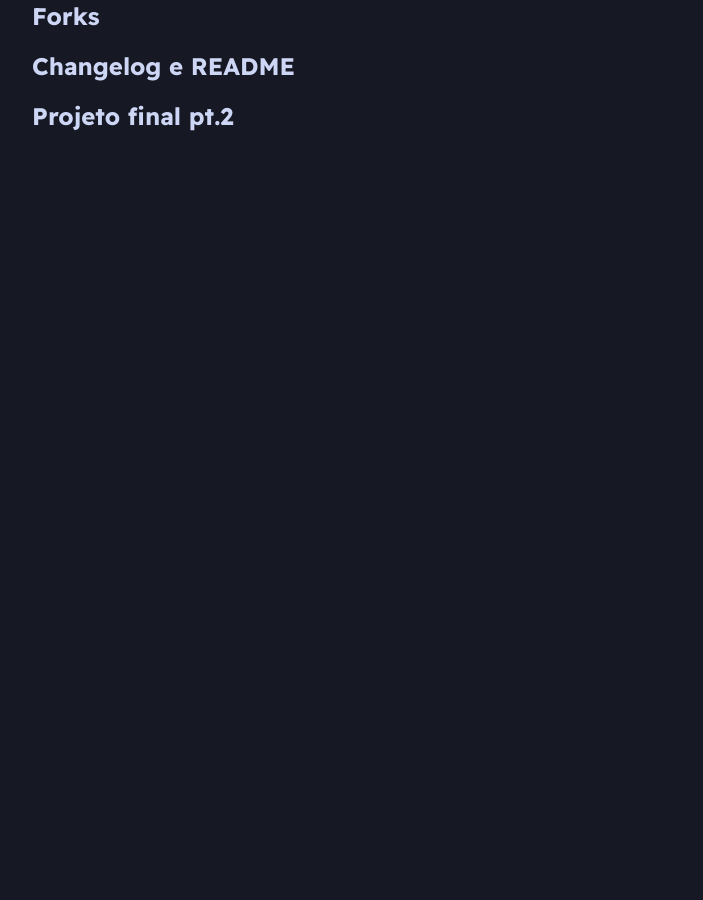
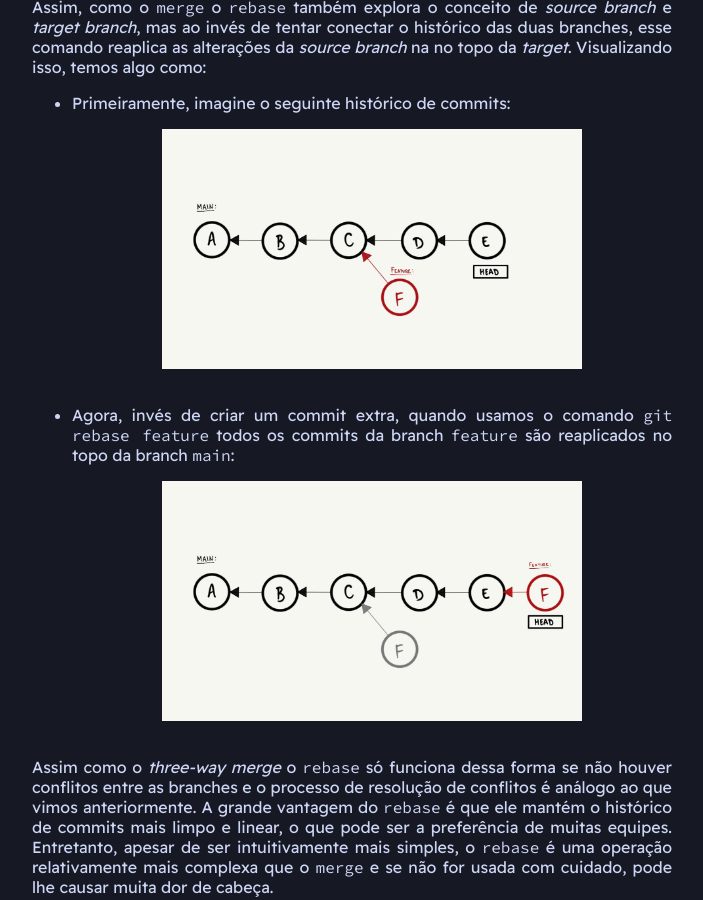
Before and after one commit to PETCC-UFRN/minicurso-linux-git, a Jekyll site: the page built from quintoDia.md, in a window 1280 px wide and 900 px high, scrolled down 1036 px. Shown: the whole window, without its empty margins (288-991 px from the left). Built offline with Jekyll 4.4.1, drawn with Linux system fonts in a browser that asks for light colours; before the commit the page ends 1187 px from its top, so only the background shows below that; some of the changed text lies outside the part shown.

Commit message:
feat(quinto dia): rebase

```diff
--- a/quintoDia.md
+++ b/quintoDia.md
@@ -41,7 +41,48 @@ E algumas boas práticas envolvendo a criação de pull requests são:
 2. Escrever um bom título e descrição concisa e com propósito claro.
 3. Prover contexto e informações adicionais que possam ajudar o revisor.
 
-## Rebase
+## *Rebase*
+
+Até então, vimos que o Git possui um comando chamado `merge` que é usado para integrar alterações de uma
+branch, e que eu também posso fazer isso remotamente usando um pull request. Contudo, existe uma outra forma
+de fazer isso que em muitos casos pode ser mais interessante, o `rebase`.
+
+Assim, como o `merge` o `rebase` também explora o conceito de *source branch* e *target branch*, mas ao invés
+de tentar conectar o histórico das duas branches, esse comando reaplica as alterações da *source branch* na
+no topo da *target*. Visualizando isso, temos algo como:
+
+- Primeiramente, imagine o seguinte histórico de commits:
+
+  <img style=" display: block;margin: 0 auto;" src="assets/images/git_dia5_imagem1.jpeg" width="70%">
+  <br>
+
+- Agora, invés de criar um commit extra, quando usamos o comando `git rebase feature` todos os commits da branch `feature`
+  são reaplicados no topo da branch `main`:
+
+  <img style=" display: block;margin: 0 auto;" src="assets/images/git_dia5_imagem2.jpeg" width="70%">
+  <br>
+
+Assim como o *three-way merge* o `rebase` só funciona dessa forma se não houver conflitos entre as branches e o processo
+de resolução de conflitos é análogo ao que vimos anteriormente. A grande vantagem do `rebase` é que ele mantém o histórico
+de commits mais limpo e linear, o que pode ser a preferência de muitas equipes. Entretanto, apesar de ser intuitivamente
+mais simples, o `rebase` é uma operação relativamente mais complexa que o `merge` e se não for usada com cuidado, pode lhe
+causar muita dor de cabeça.
+
+### Cuidados com o *rebase*
+
+Como foi dito anteriormente, o `rebase` é uma operação mais complexa que o `merge` e deve ser usada com cuidado, esse
+cuidado se deve ao fato de que o `rebase` é uma operação que reescreve o histórico de commits, e toda operação que faz isso
+pode causar problemas chatos de resolver. Por isso, existe uma regrinha de ouro que podemos seguir para evitar esse
+tipo de problema:
+
+*Não "rebaseie" uma branch que outras pessoas estão usando*: Por exemplo, se você publicou uma branch no repositório
+remoto, agora ela é de domínio público e outras pessoas podem estar trabalhando nela, se você fizer um rebase nessa branch
+as pessoas vão ter que lidar com um histórico de commits completamente diferente e vai haver conflitos.
+
+Para sempre evitar problemas envolvendo `rebase`, use-o se somente se:
+
+- Você tem uma branch local que não foi publicada no repositório remoto.
+- Você está trabalhando em uma branch local ou remota que você tem certeza que ninguém mais está usando.
 
 ## Squash
 
```
Also changed, not shown: assets/images/git_dia5_imagem1.jpeg (added), assets/images/git_dia5_imagem2.jpeg (added).
